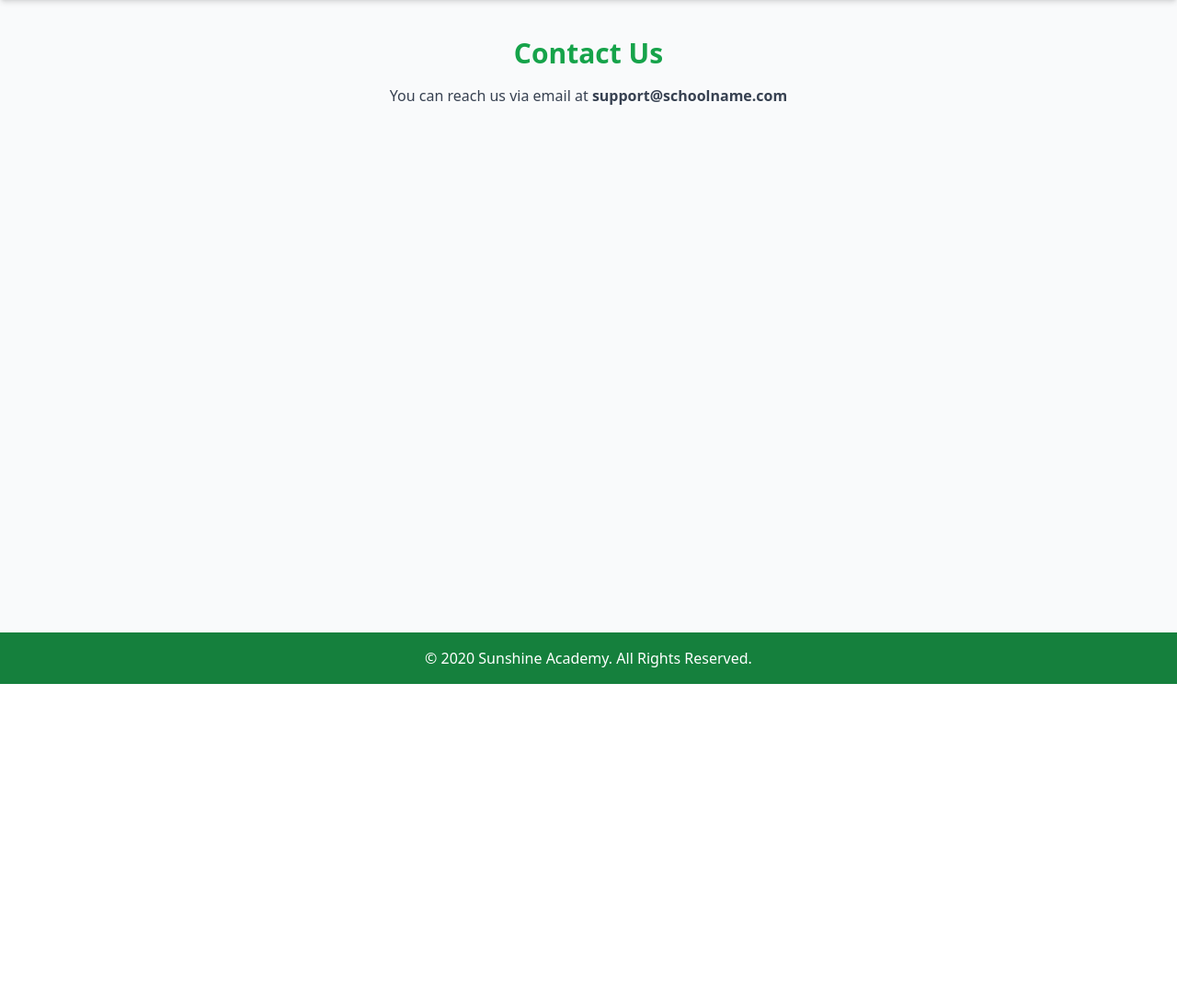
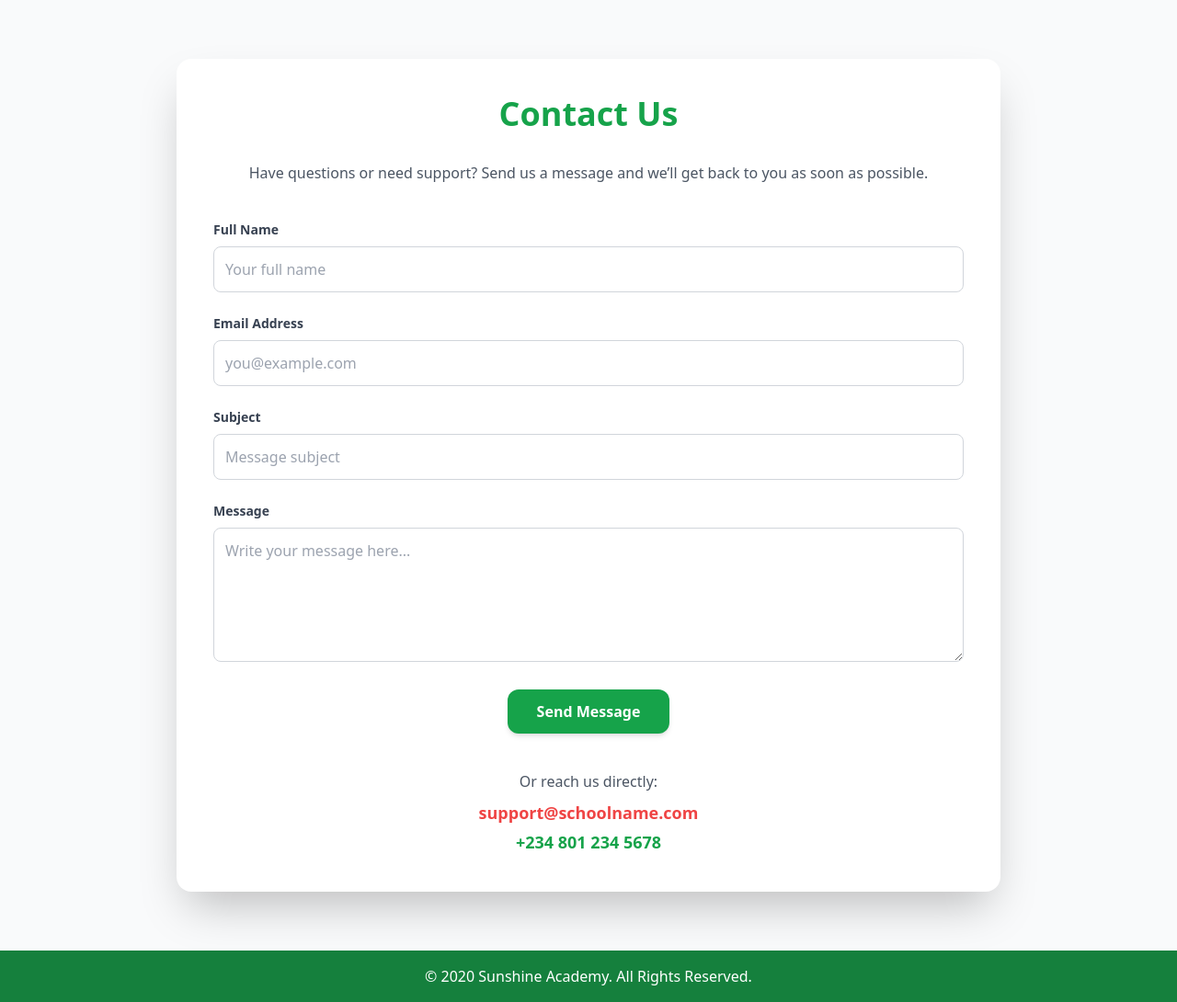
Before and after one commit to Godwin015/school_portal, a Django app: template templates/contact.html in a window 1280 px wide. Shown: the part 56-1146 px from the top of the page at 92% size. Before the commit the page ends 800 px from the top, so only its background shows below. Run offline with Django 5.2, Linux system fonts and the light colour scheme; the template is opened without the code that fills it: most values are stand-ins (such as "Sample title", 1, 10 or a date in 2020); some libraries are stand-ins or nearby versions.

Commit message:
Update contact.html

```diff
--- a/templates/contact.html
+++ b/templates/contact.html
@@ -1,7 +1,54 @@
 {% extends 'base.html' %}
+{% load static %}
 {% block content %}
-<section class="p-10 text-center">
-  <h1 class="text-3xl font-bold text-green-600 mb-4">Contact Us</h1>
-  <p class="text-gray-700">You can reach us via email at <b>support@schoolname.com</b></p>
+
+<section class="bg-gray-50 py-16 px-6">
+  <div class="max-w-4xl mx-auto bg-white shadow-2xl rounded-2xl p-10">
+    <h1 class="text-4xl font-bold text-green-600 text-center mb-8">Contact Us</h1>
+    <p class="text-gray-600 text-center mb-10">
+      Have questions or need support? Send us a message and we’ll get back to you as soon as possible.
+    </p>
+
+    <form action="#" method="post" class="space-y-6">
+      {% csrf_token %}
+      <div>
+        <label for="name" class="block text-sm font-semibold text-gray-700 mb-2">Full Name</label>
+        <input type="text" id="name" name="name" placeholder="Your full name"
+          class="w-full border border-gray-300 rounded-lg p-3 focus:outline-none focus:ring-2 focus:ring-green-500" required>
+      </div>
+
+      <div>
+        <label for="email" class="block text-sm font-semibold text-gray-700 mb-2">Email Address</label>
+        <input type="email" id="email" name="email" placeholder="you@example.com"
+          class="w-full border border-gray-300 rounded-lg p-3 focus:outline-none focus:ring-2 focus:ring-green-500" required>
+      </div>
+
+      <div>
+        <label for="subject" class="block text-sm font-semibold text-gray-700 mb-2">Subject</label>
+        <input type="text" id="subject" name="subject" placeholder="Message subject"
+          class="w-full border border-gray-300 rounded-lg p-3 focus:outline-none focus:ring-2 focus:ring-green-500" required>
+      </div>
+
+      <div>
+        <label for="message" class="block text-sm font-semibold text-gray-700 mb-2">Message</label>
+        <textarea id="message" name="message" rows="5" placeholder="Write your message here..."
+          class="w-full border border-gray-300 rounded-lg p-3 focus:outline-none focus:ring-2 focus:ring-green-500" required></textarea>
+      </div>
+
+      <div class="text-center">
+        <button type="submit"
+          class="bg-green-600 hover:bg-green-700 text-white font-semibold py-3 px-8 rounded-xl transition duration-300 ease-in-out shadow-md hover:shadow-lg">
+          Send Message
+        </button>
+      </div>
+    </form>
+
+    <div class="mt-10 text-center text-gray-600">
+      <p>Or reach us directly:</p>
+      <p class="mt-2 text-lg font-semibold text-red-500">support@schoolname.com</p>
+      <p class="mt-1 text-lg text-green-600 font-semibold">+234 801 234 5678</p>
+    </div>
+  </div>
 </section>
+
 {% endblock %}
```
